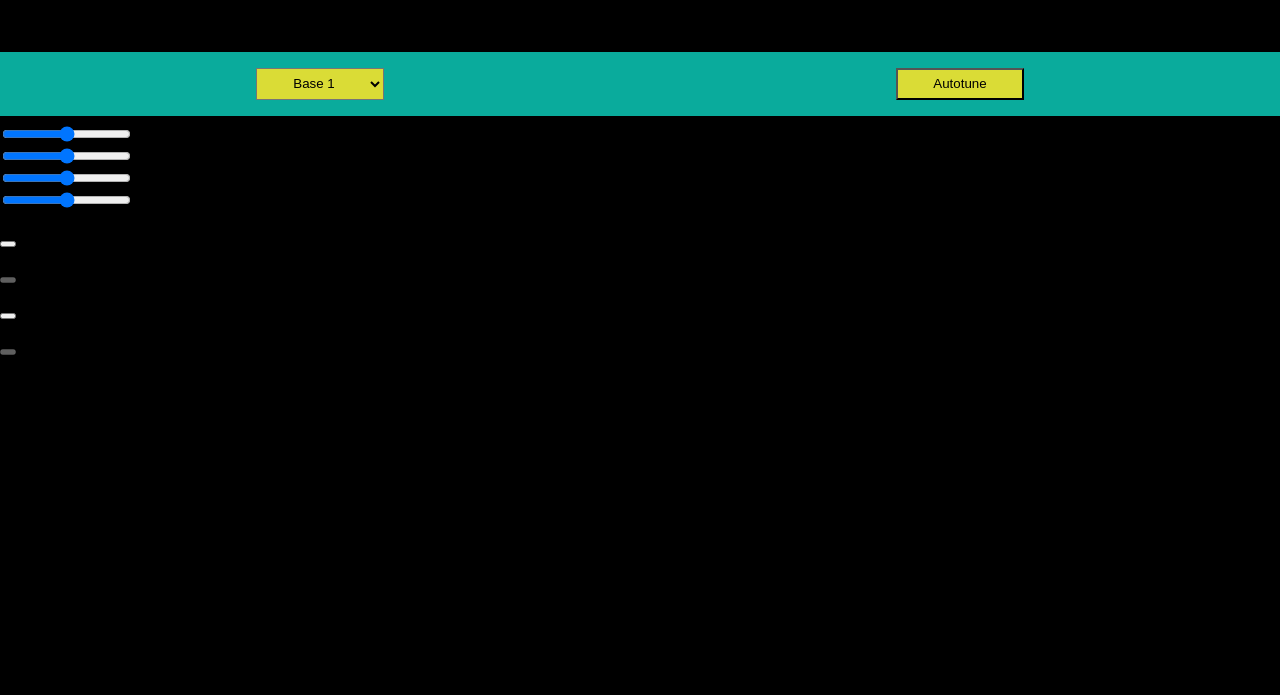
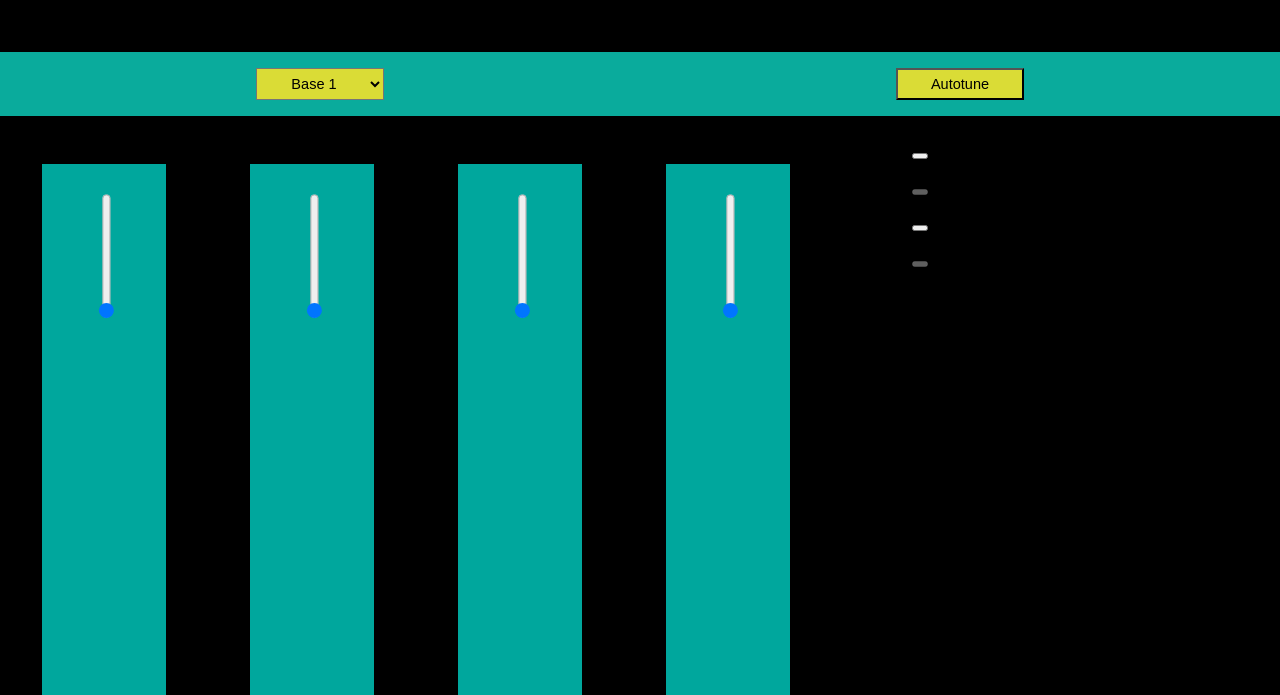
Before and after one commit to ToniTormo/Pryct_VOZ, a plain HTML site: page HTML/Estructura.html in a window 1280 px wide. Shown: the part 105-800 px from the top of the page. Drawn offline with Linux system fonts and the light colour scheme.

Commit message:
Avance con la estructura

```diff
--- a/CSS/Estilo.css
+++ b/CSS/Estilo.css
@@ -69,6 +69,7 @@ body, html{
 
     margin: auto;
 
+    font-size: calc(0.7vh + 0.7vw);
     text-align: center;
 
     color: black;
@@ -86,140 +87,52 @@ body, html{
     background-color: black;
 }
 
+#sliders{
+    position: fixed;
+    top: calc(19vh + 6vw);
+    bottom: 0%;
+    right: calc(35vw + 10vh);
+    left: 0%;
 
-/*
-.container {
-    position: relative;
-    width: 100%;
-    max-width: 1200px;
-    margin: 0 auto;
-    padding: 0 1rem;
-    box-sizing: border-box;
+    width: 65%;
+    height: 100%;
+
+    display: flex;
+    align-items: center;
+    justify-items: center;
+    flex-direction: row;
 }
 
-select,button {
-    position: absolute;
-    background-color: #333;
-    color: #fff;
-    border: none;
-    padding: 0.5rem;
-    border-radius: 5px;
-    cursor: pointer;
-    font-size: 1.1rem;
-    padding-left: 1rem;
+.sliders{
+    width: 100%;
+    height: 90%;
+
+    margin-right: 5%;
+    margin-left: 5%;
+
+    background-color: #00A79D;
 }
 
-select {
-    top: 0;
-    left: 0;
-    width: 48%;
-    margin-bottom: 1rem;
+.elem_slider{
+    /* writing-mode:sideways-lr;  */
+    transform: rotate(-90deg);
+
+    width: 100%;
+    height: 25%;
 }
 
-button {
-    top: 0;
-    right: 0;
-    width: 48%;
-    margin-right: 0;
+input[type=range]::-webkit-slider-thumb {
+    height: calc(10vh + 6vw); /* Ajusta la altura del botón de selección */
+    width: calc(10vh + 6vw); /* Ajusta el ancho del botón de selección */
 }
 
-.sliders {
-    position: relative;
-    margin-top: 2rem;
+#controladores{
+    position: fixed;
+    top: calc(19vh + 6vw);
+    bottom: 0%;
+    left: calc(65vw + 10vh);
+    right: 0%;
+
+    width: 35%;
+    height: 100%;
 }
-
-.vertical-range {
-    position: absolute;
-    top: 50%;
-    left: 0;
-    margin-top: -2.5rem;
-    width: 1rem;
-    height: 5rem;
-    background-color: #ddd;
-    border-radius: 5px;
-    appearance: none;
-}
-
-.vertical-range:focus {
-    outline: none;
-}
-
-.vertical-range::-webkit-slider-thumb {
-    position: absolute;
-    top: 50%;
-    transform: translateY(-50%);
-    width: 1rem;
-    height: 1rem;
-    background-color: #333;
-    border-radius: 50%;
-    box-shadow: 0 2px 4px rgba(0, 0, 0, 0.1);
-    cursor: pointer;
-}
-
-.vertical-range::-moz-range-thumb {
-    width: 1rem;
-    height: 1rem;
-    background-color: #333;
-    border-radius: 50%;
-    box-shadow: 0 2px 4px rgba(0, 0, 0, 0.1);
-    cursor: pointer;
-}
-
-.controls {
-    position: relative;
-    margin-top: 2rem;
-    height: 12rem;
-}
-
-.control-group {
-    position: absolute;
-    width: 22%;
-    height: 100%;
-    margin-right: 1%;
-    display: flex;
-    flex-direction: column;
-    justify-content: center;
-    align-items: center;
-}
-
-.control-group p {
-    color: #333;
-    font-size: 1rem;
-    margin-bottom: 0.5rem;
-}
-
-.control-group button {
-    width: 70%;
-    height: 3rem;
-}
-
-.control-group-1 {
-    left: 0;
-    top: 0;
-}
-
-.control-group-2 {
-    left: 24%;
-    top: 0;
-}
-
-.control-group-3 {
-    left: 48%;
-    top: 0;
-}
-
-.control-group-4 {
-    left: 72%;
-    top: 0;
-}
-
-@media screen and (max-width: 768px) {
-    select,
-    button {
-    width: 100%;
-    }
-
-    .sliders {
-        position: static;
-        margin-top: 1rem
-    } */
--- a/HTML/Estructura.html
+++ b/HTML/Estructura.html
@@ -21,16 +21,16 @@
     <div id="botones">
         <div id="sliders">
             <div class="sliders">
-                <input type="range" min="0" max="100" value="50" class="vertical-range">
+                <input type="range" min="0" max="100" value="0" class="elem_slider">
             </div>
-            <div>
-                <input type="range" min="0" max="100" value="50" class="vertical-range">
+            <div class="sliders">
+                <input type="range" min="0" max="100" value="0" class="elem_slider">
             </div>
-            <div>
-                <input type="range" min="0" max="100" value="50" class="vertical-range">
+            <div class="sliders">
+                <input type="range" min="0" max="100" value="0" class="elem_slider">
             </div>
-            <div>
-                <input type="range" min="0" max="100" value="50" class="vertical-range">
+            <div class="sliders">
+                <input type="range" min="0" max="100" value="0" class="elem_slider">
             </div>
         </div>
         <div id="controladores">
```
